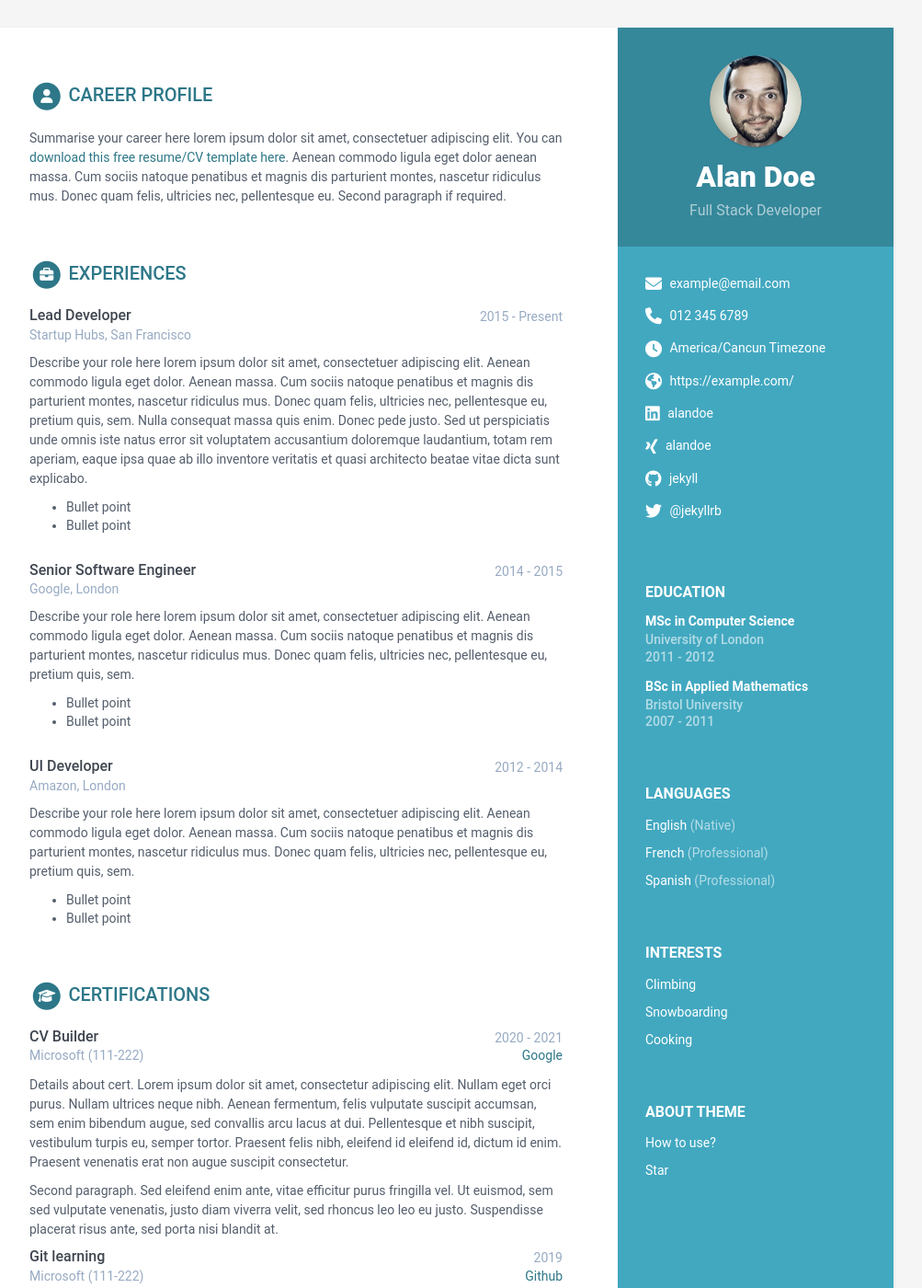
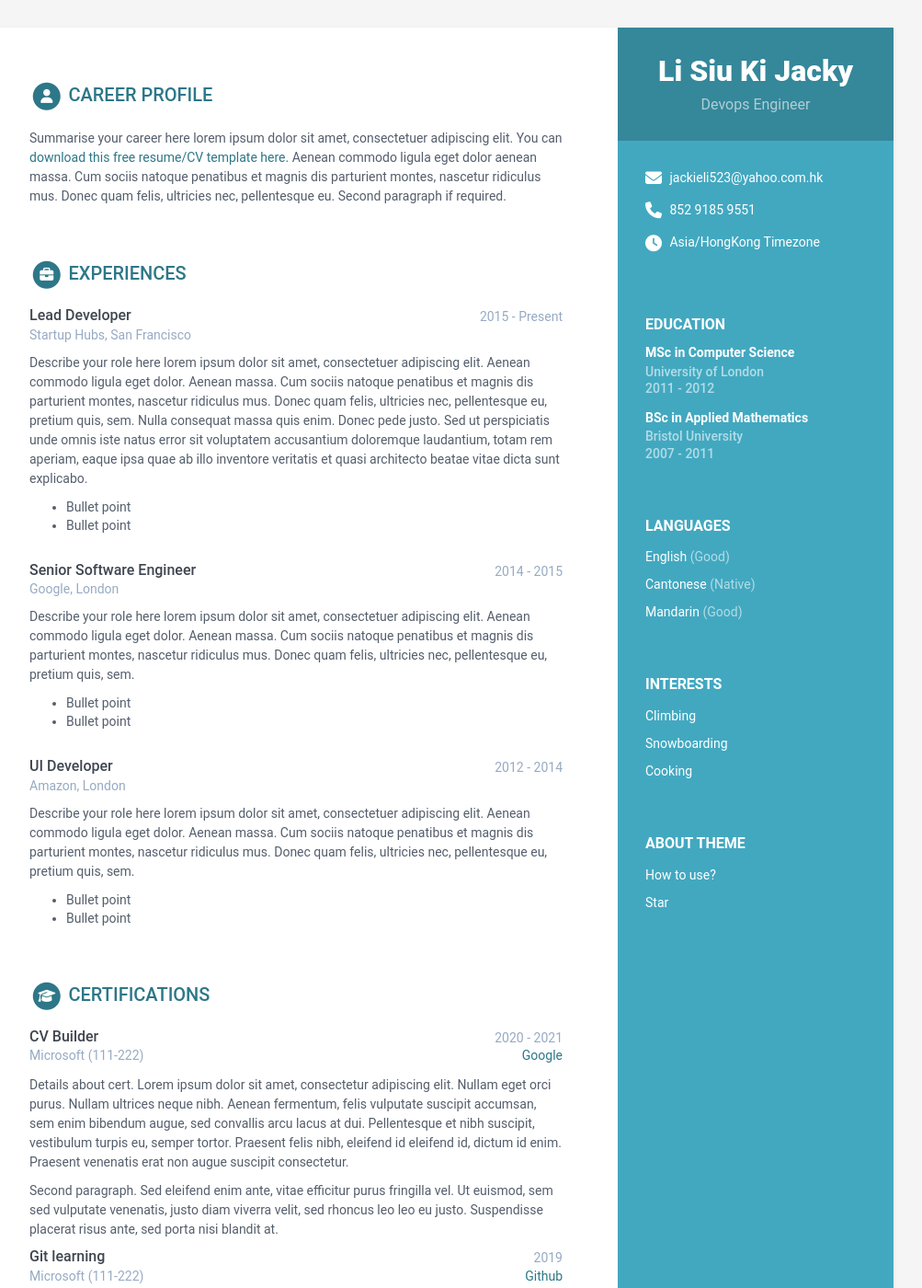
Before and after one commit to Ovvio2311/online-resume, a Jekyll site: the page built from index.html, in a window 1280 px wide and 1400 px high. Shown: the whole window at 92% size, without its empty margins (168-1171 px from the left). Built offline with Jekyll 4.4.1, drawn with Linux system fonts in a browser that asks for light colours.

Commit message:
Update data.yml

```diff
--- a/_data/data.yml
+++ b/_data/data.yml
@@ -8,23 +8,23 @@ sidebar:
     education: True # set to False if you want education in main section instead of in sidebar
 
     # Profile information
-    name: Alan Doe
-    tagline: Full Stack Developer
-    avatar: profile.png  #place a 100x100 picture inside /assets/images/ folder and provide the name of the file below
+    name: Li Siu Ki Jacky
+    tagline: Devops Engineer
+    # vavatar: profile.png  #place a 100x100 picture inside /assets/images/ folder and provide the name of the file below
 
     # Sidebar links
-    email: example@email.com
-    phone: 012 345 6789
-    timezone: America/Cancun # Enter your timezone, e.g., America/Havana, Africa/Casablanca, America/North_Dakota/Center
+    email: jackieli523@yahoo.com.hk
+    phone: 852 9185 9551
+    timezone: Asia/HongKong # Enter your timezone, e.g., America/Havana, Africa/Casablanca, America/North_Dakota/Center
     citizenship:
-    website: https://example.com/ # Include the full website URL, including "http://" or "https://".
-    linkedin: alandoe
-    xing: alandoe
-    github: jekyll
+    website: # Include the full website URL, including "http://" or "https://".
+    linkedin:
+    xing:
+    github:
     telegram: # add your nickname without '@' sign
     gitlab:
     bitbucket:
-    twitter: '@jekyllrb'
+    twitter:
     stack-overflow: # Number/Username, e.g. 123456/alandoe
     codewars:
     goodreads: # Number-Username, e.g. 123456-alandoe
@@ -37,13 +37,13 @@ sidebar:
       title: Languages
       info:
         - idiom: English
+          level: Good
+
+        - idiom: Cantonese
           level: Native
 
-        - idiom: French
-          level: Professional
-
-        - idiom: Spanish
-          level: Professional
+        - idiom: Mandarin
+          level: Good
 
     interests:
       title: Interests
```
